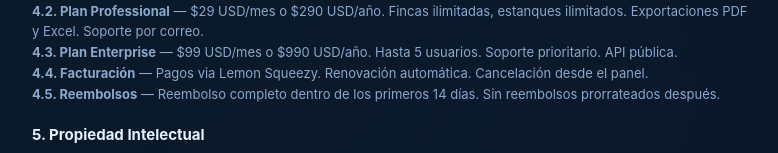
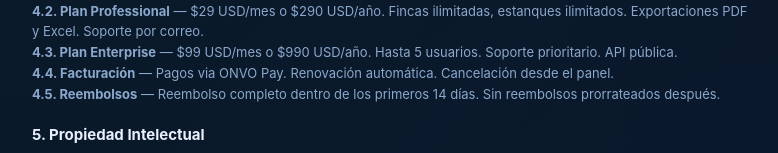
Before and after one commit to acuicolasvientoenpopa-coder/acuacal21, a React (Vite) app: page /terminos in a window 1280 px wide. Shown: the part 570-723 px from the top of the page, without its empty margins (248-1026 px from the left). Built offline with nearby package versions, Linux system fonts and the light colour scheme.

Commit message:
fix: Lemon Squeezy -> ONVO Pay (payment processor correcto para CR)

```diff
--- a/src/pages/Mapa.tsx
+++ b/src/pages/Mapa.tsx
@@ -49,7 +49,7 @@ const PENDING_MODS: ModInfo[] = [
   { id: "database", emoji: "🐘", label: "Base de datos", status: "pending", desc: "PostgreSQL + Prisma" },
   { id: "auth", emoji: "🔐", label: "Autenticación", status: "pending", desc: "JWT + registro + login" },
   { id: "multiuser", emoji: "👥", label: "Multi-usuario", status: "pending", desc: "Roles + permisos" },
-  { id: "subscription", emoji: "💳", label: "Suscripciones", status: "pending", desc: "Stripe + planes" },
+  { id: "subscription", emoji: "💳", label: "Suscripciones", status: "pending", desc: "ONVO Pay + planes" },
   { id: "sync", emoji: "🔄", label: "Sync offline", status: "pending", desc: "localStorage → nube" },
   { id: "tests", emoji: "🧪", label: "Tests", status: "pending", desc: "Unitarios + e2e" },
   { id: "ci", emoji: "📦", label: "CI/CD", status: "pending", desc: "GitHub Actions" },
--- a/src/pages/Terminos.tsx
+++ b/src/pages/Terminos.tsx
@@ -32,7 +32,7 @@ export default function Terminos() {
         <p><strong>4.1. Plan Free</strong> — Acceso gratuito a funcionalidades básicas. Limitado a 1 finca, 1 usuario y 3 estanques. Sin exportaciones avanzadas.</p>
         <p><strong>4.2. Plan Professional</strong> — $29 USD/mes o $290 USD/año. Fincas ilimitadas, estanques ilimitados. Exportaciones PDF y Excel. Soporte por correo.</p>
         <p><strong>4.3. Plan Enterprise</strong> — $99 USD/mes o $990 USD/año. Hasta 5 usuarios. Soporte prioritario. API pública.</p>
-        <p><strong>4.4. Facturación</strong> — Pagos via Lemon Squeezy. Renovación automática. Cancelación desde el panel.</p>
+        <p><strong>4.4. Facturación</strong> — Pagos via ONVO Pay. Renovación automática. Cancelación desde el panel.</p>
         <p><strong>4.5. Reembolsos</strong> — Reembolso completo dentro de los primeros 14 días. Sin reembolsos prorrateados después.</p>
       </Section>
 
@@ -44,7 +44,7 @@ export default function Terminos() {
 
       <Section title="6. Privacidad y Protección de Datos">
         6.1. La Plataforma almacena datos localmente y en servidores designados.<br />
-         6.2. Los datos de pago son procesados exclusivamente por Lemon Squeezy.<br />
+         6.2. Los datos de pago son procesados exclusivamente por ONVO Pay.<br />
         6.3. No vendemos, alquilamos ni compartimos datos con terceros sin consentimiento.<br />
         6.4. Utilizamos cookies funcionales necesarias para el servicio.
       </Section>
```
Also changed, not shown: 5 other files (tests, documents, lock files or other folders).
